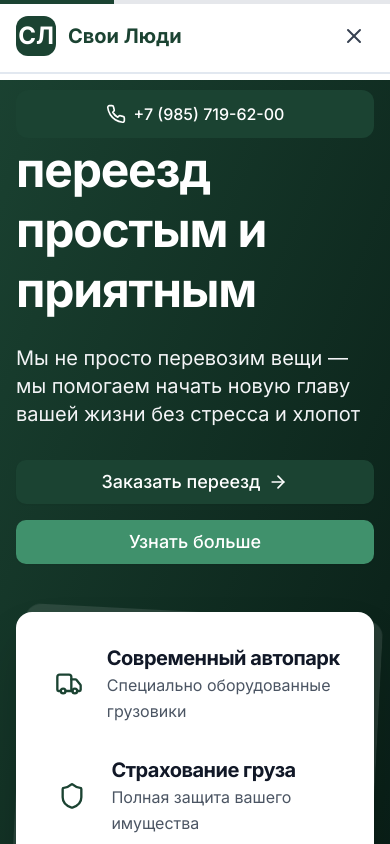
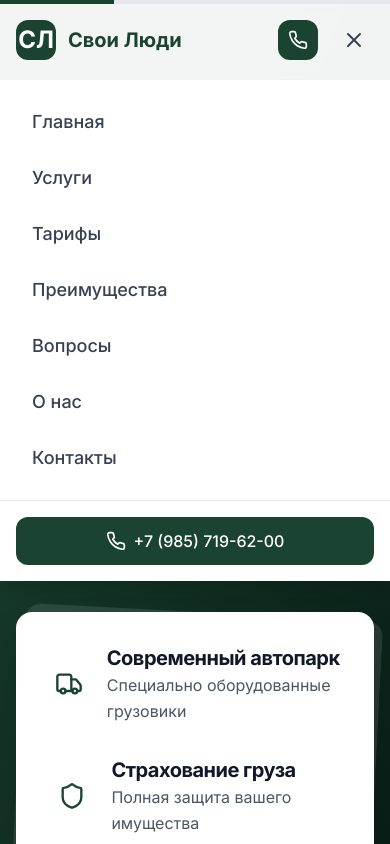
Before and after one commit to lesha358/svoiludi, a Next.js app: page / in a window 390 px wide. Both pictures are taken after a click on the button 354 px from the left and 40 px from the top of the page. Shown: the top 844 px of the page. Built offline with nearby package versions, Linux system fonts and the light colour scheme.

Commit message:
Исправлено отображение мобильного меню: изменено позиционирование и улучшен внешний вид

```diff
--- a/src/components/layout/Header.tsx
+++ b/src/components/layout/Header.tsx
@@ -120,29 +120,10 @@ export function Header() {
               animate={{ opacity: 1, y: 0 }}
               exit={{ opacity: 0, y: -20 }}
               transition={{ duration: 0.2, ease: "easeInOut" }}
-              className="md:hidden fixed inset-0 z-50 bg-white"
+              className="md:hidden absolute top-20 left-0 right-0 z-50 bg-white shadow-lg"
             >
-              <div className="flex flex-col h-full">
-                <div className="flex items-center justify-between p-4 border-b">
-                  <Link
-                    href="/"
-                    className="flex items-center space-x-3"
-                    onClick={() => setIsMenuOpen(false)}
-                  >
-                    <div className="w-10 h-10 bg-primary rounded-lg flex items-center justify-center">
-                      <span className="text-2xl font-bold text-white">СЛ</span>
-                    </div>
-                    <span className="text-xl font-bold text-primary">Свои Люди</span>
-                  </Link>
-                  <button
-                    className="p-2 rounded-lg hover:bg-gray-100 transition-colors"
-                    onClick={() => setIsMenuOpen(false)}
-                  >
-                    <X className="h-6 w-6 text-gray-700" />
-                  </button>
-                </div>
-
-                <nav className="flex-1 overflow-y-auto">
+              <div className="flex flex-col">
+                <nav className="flex-1">
                   <div className="flex flex-col space-y-1 p-4">
                     {navItems.map((item) => (
                       <Link
```
